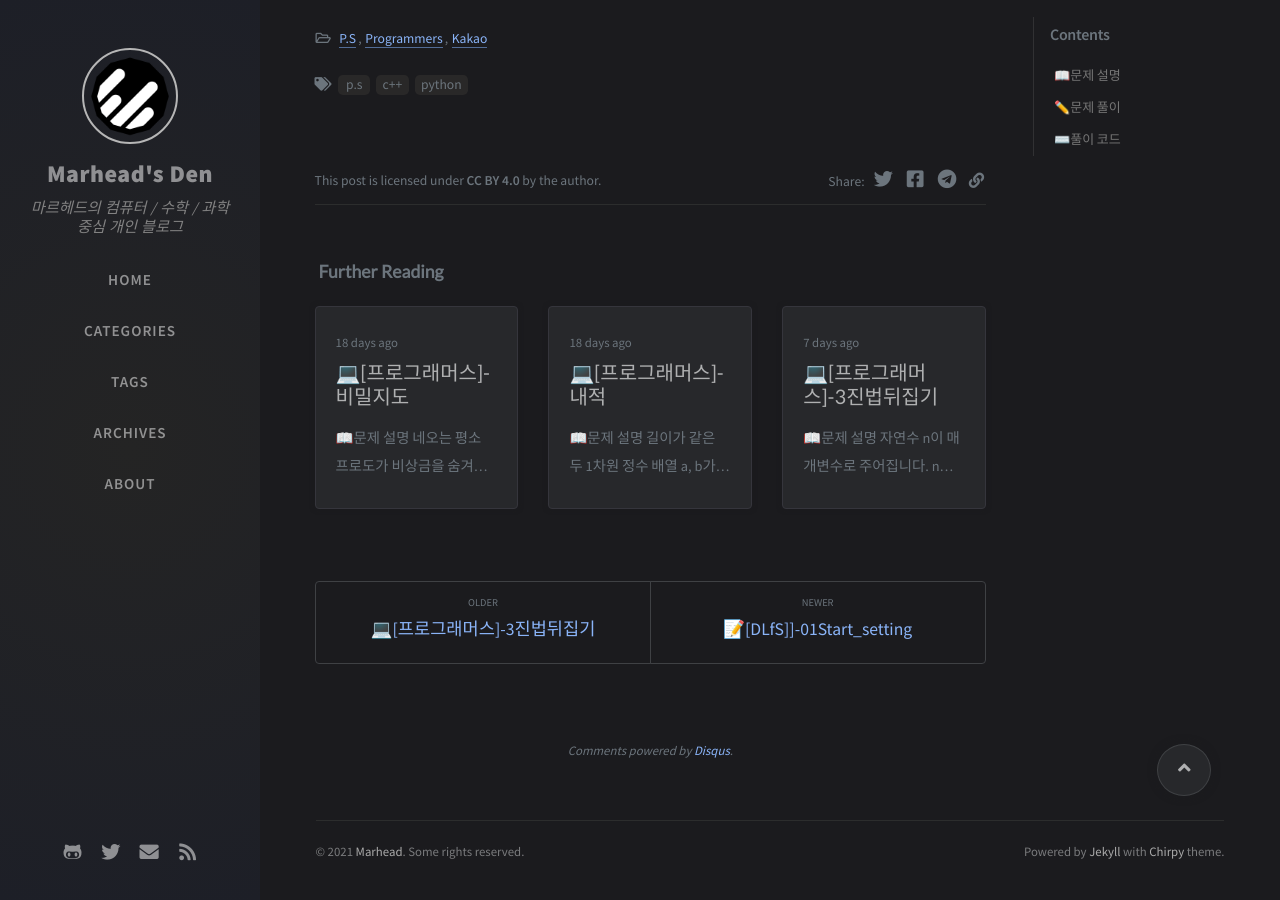
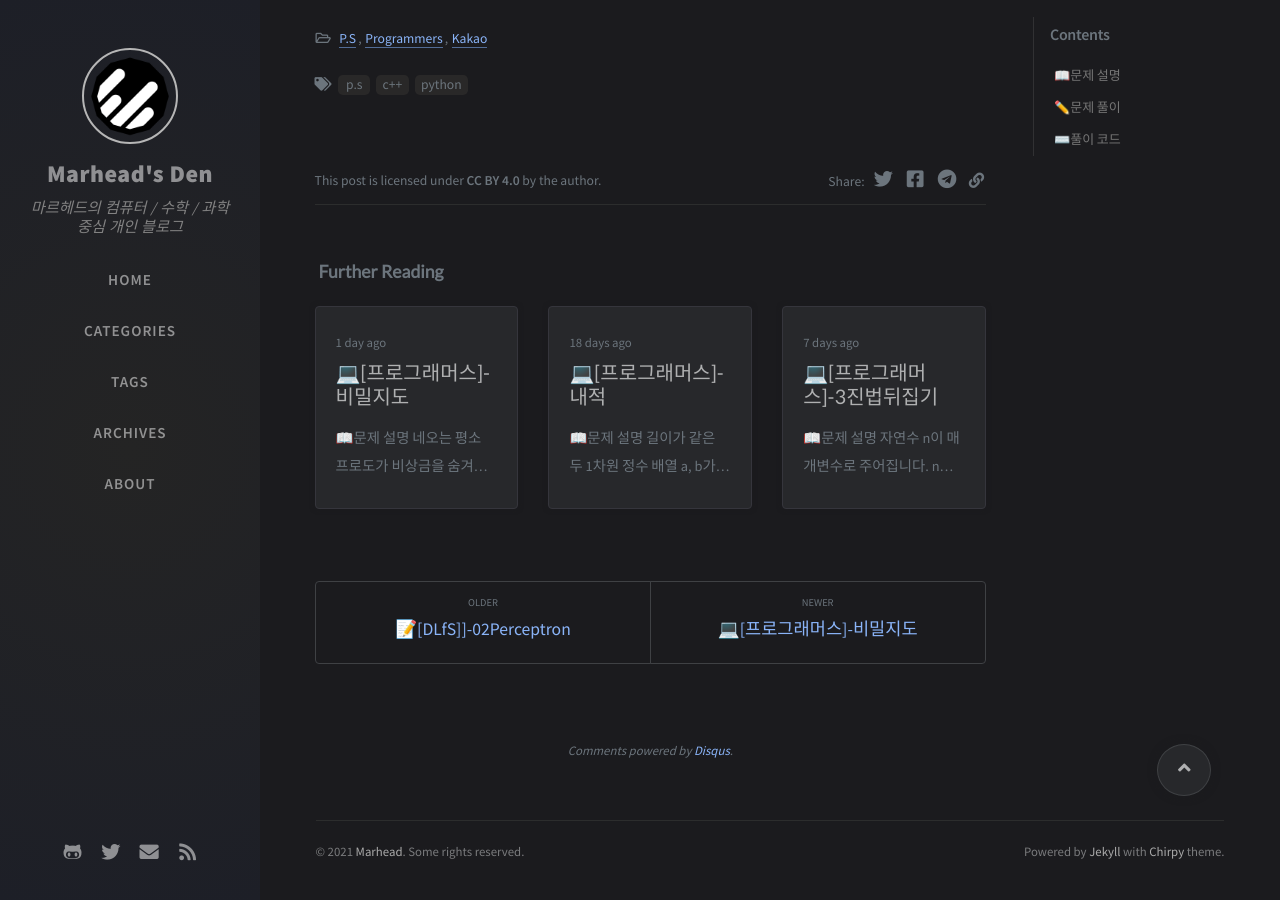
Before and after one commit to Marhead/Marhead.github.io, a Jekyll site: the page built from _posts/2021-01-24-failure.md, in a window 1280 px wide and 900 px high, scrolled down 3340 px. Built offline with Jekyll 4.4.1, drawn with Linux system fonts in a browser that asks for light colours; nearby versions of some CDN libraries; comment, search, counter and statistics services are not loaded.

Commit message:
time edit

```diff
--- a/_posts/2021-01-24-failure.md
+++ b/_posts/2021-01-24-failure.md
@@ -10,7 +10,7 @@ tags:
     - p.s
     - c++
     - python
-date: 2021-01-18 16:00:00 +0900
+date: 2021-01-24 16:00:00 +0900
 ---
 
 ## 📖문제 설명
```
Also changed, not shown: _posts/2021-01-24-secretmap.md (+1 -1 lines).
